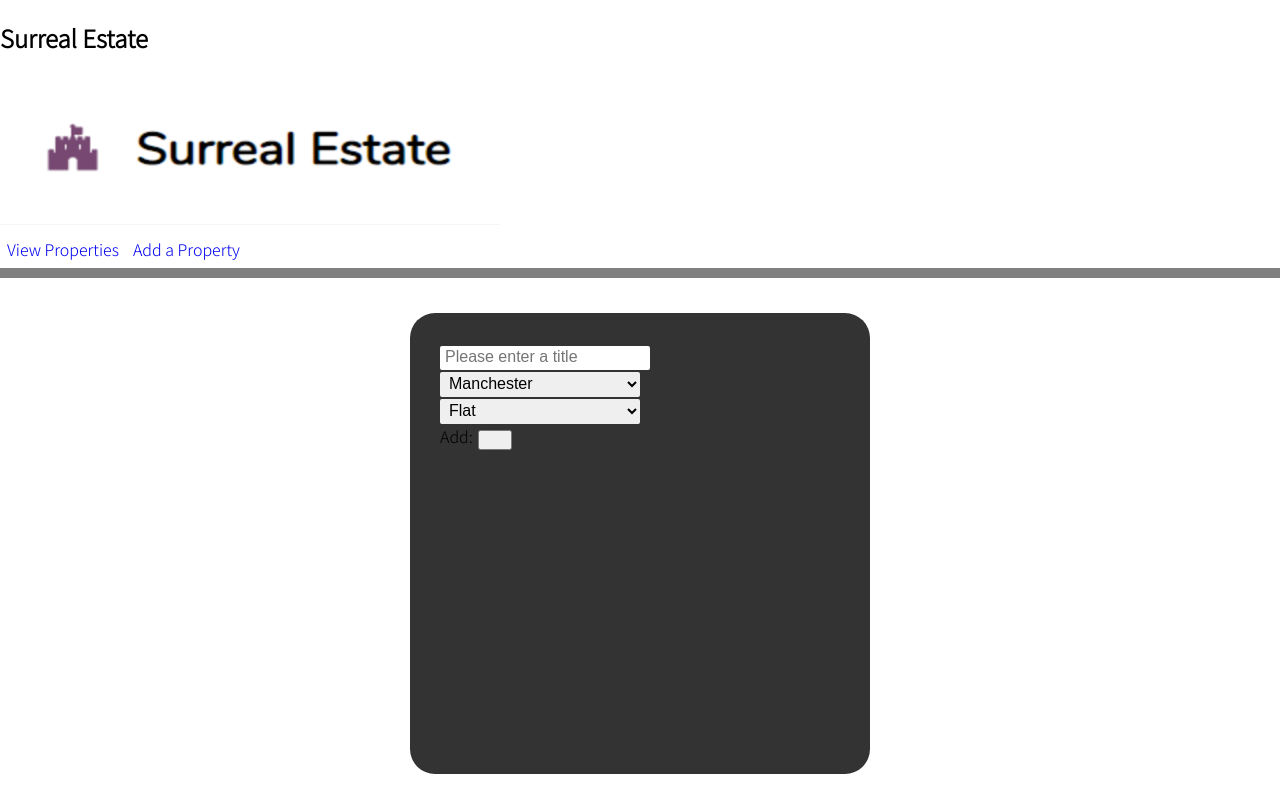
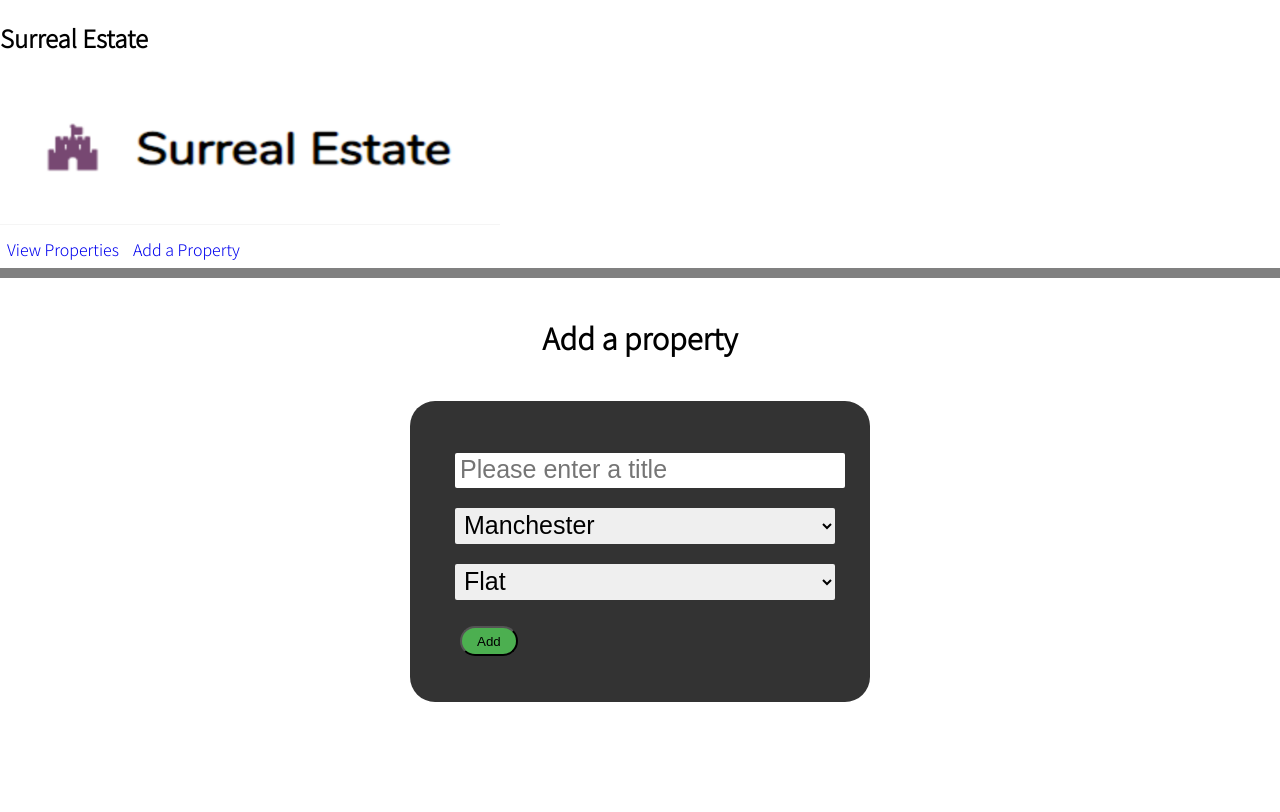
Before and after one commit to Ajaymueller/Surreal-estate-app, a React (Create React App) app: page /add-property in a window 1280 px wide. Shown: the top 812 px of the page. Built offline with nearby package versions, Linux system fonts and the light colour scheme.

Commit message:
addProperty request and function added

```diff
--- a/package.json
+++ b/package.json
@@ -6,6 +6,7 @@
     "@testing-library/jest-dom": "^4.2.4",
     "@testing-library/react": "^9.5.0",
     "@testing-library/user-event": "^7.2.1",
+    "axios": "^0.19.2",
     "react": "^16.13.1",
     "react-dom": "^16.13.1",
     "react-router-dom": "^5.2.0",
--- a/src/components/AddProperty.js
+++ b/src/components/AddProperty.js
@@ -1,5 +1,6 @@
 import React, { useState } from 'react';
 import '../styles/AddProperty.css';
+import addProperty from '../requests/addProperty';
 
 const AddProperty = () => {
 
@@ -15,7 +16,7 @@ const AddProperty = () => {
 
     const handleAddProperty = (event) => {
         event.preventDefault();
-        console.log(fields);
+        addProperty(fields);
     }
 
     const handleFieldChange = (event) => {
@@ -24,6 +25,7 @@ const AddProperty = () => {
 
     return(
         <div className="AddProperty">
+            <h3>Add a property</h3>
             <form
             onSubmit={handleAddProperty}
             className="form">
@@ -70,9 +72,8 @@ const AddProperty = () => {
                 </div>
                 <div className="add-btn">
                 <label htmlFor="add">
-                    Add:
                 <button type="submit"
-                className="btn"></button>
+                className="btn">Add</button>
                 </label>
                 </div>
             </form>
--- /dev/null
+++ b/src/requests/addProperty.js
@@ -0,0 +1,25 @@
+import axios from 'axios';
+
+const addProperty = (data) => {
+    if (!data) {
+        return Promise.resolve([])
+    }
+    axios
+    .post('http://localhost:4000/api/v1/PropertyListing', { title: title.value, city: city.value, type: type.value })
+    .then((response) => {
+        console.log(response)
+    })
+    .catch((err) => {
+        console.log(err);
+    })
+
+};
+
+/*const options = {
+    method: 'POST',
+    title: title.value,
+    city: city.value,
+    type: type.value,
+}*/
+
+export default addProperty;
--- a/src/styles/AddProperty.css
+++ b/src/styles/AddProperty.css
@@ -4,6 +4,8 @@
     flex-direction: column;
     height: 100vh;
     align-items: center;
+    font-size: 25px;
+    line-height: 30px;
 }
 
 .form {
@@ -11,20 +13,20 @@
     margin: 20px;
     border-radius: 25px;
     background: rgba(0,0,0,0.8);
-    height: 50vh;
+    height: 30vh;
     width: 50vh;
 }
 
 #title {
-    width: 50%;
+    width: 100%;
 }
 
 #city {
-    width: 50%;
+    width: 100%;
 }
 
 #type {
-    width: 50%;
+    width: 100%;
 }
 
 input, select {
@@ -38,5 +40,23 @@ input, select {
     padding: 5px 15px;
     margin: 5px;
     min-width: 20px;
-    height: 20px;
-  }
+    height: 30px;
+    background-color: #4CAF50;
+    border-radius: 25px;
+}
+
+.btn:hover {
+    color:#BBBBBB;
+    border-color:#BBBBBB;
+    cursor: pointer;
+}
+
+label {
+    margin: 5px;
+}
+
+.AddProperty div {
+    margin: 10px;
+    padding-top: 10px;
+    border-radius: 5px;
+}
```
Also changed, not shown: 1 other file (tests, documents, lock files or other folders).
